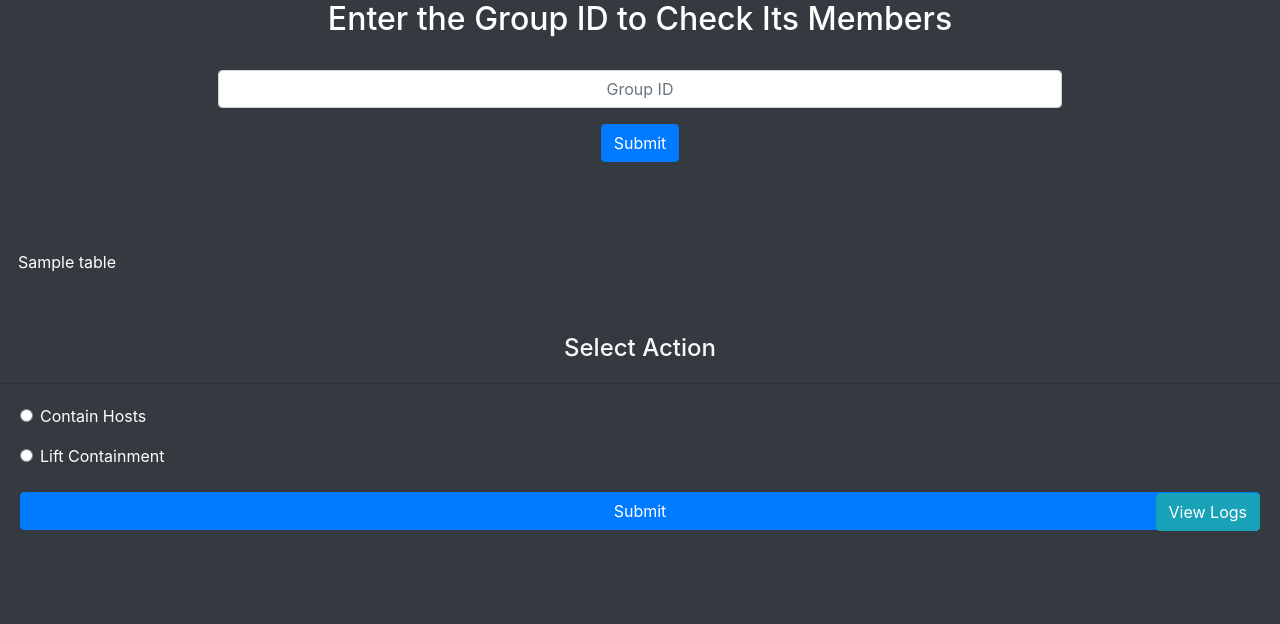
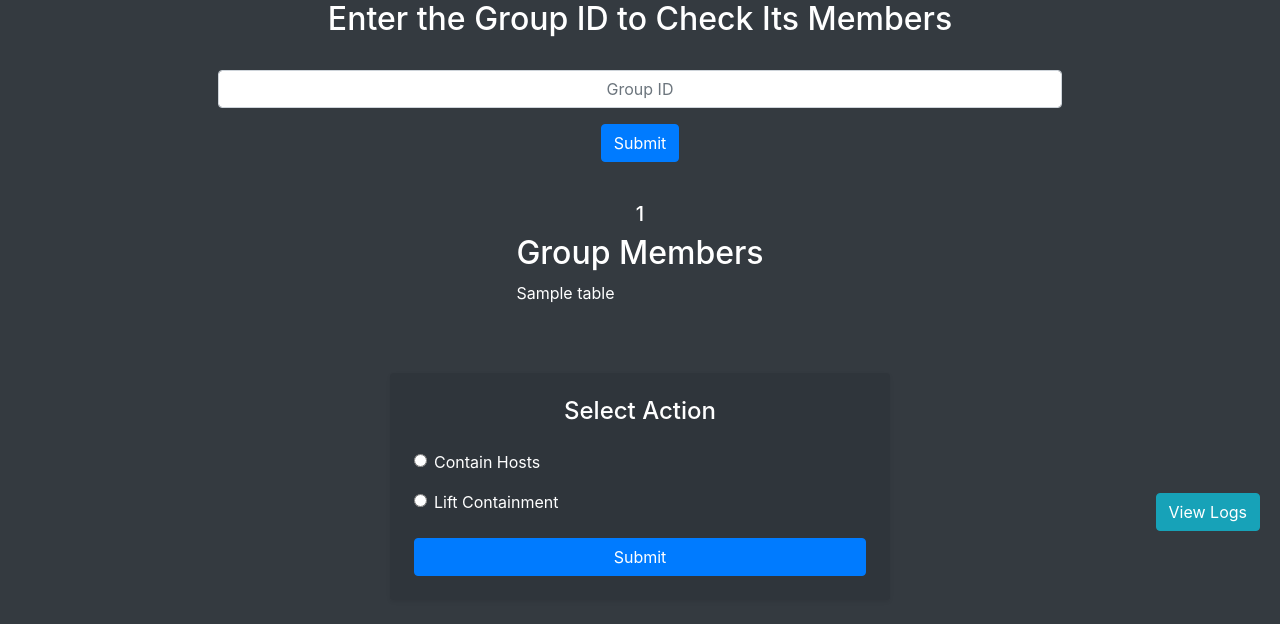
Before and after one commit to zayeemZaki/FullStackCrowdStrikeAutomation, a Flask app: template website/templates/falcon_containment/contain_group.html in a window 1280 px wide. Shown: the part 249-873 px from the top of the page. Before the commit the page ends 780 px from the top, so only its background shows below. Run offline with Flask 3, Linux system fonts and the light colour scheme; the template is opened without the code that fills it: most values are stand-ins (such as "Sample title", 1, 10 or a date in 2020); some libraries are stand-ins or nearby versions.

Commit message:
updated contain_group.html

```diff
--- a/website/templates/falcon_containment/contain_group.html
+++ b/website/templates/falcon_containment/contain_group.html
@@ -44,20 +44,21 @@
 <br>
 
 {% if member_tables %}
-    <div class="container-fluid mt-5">
-        <div class="table-responsive">
+    <div class="row justify-content-center">
+        <div class="col-md-14">
+            <h5 class="text-center">{{ group_id }}</h5>
+            <h2 class="text-center">Group Members</h2>
+            <div class="white-text-table">
                 {% for table in member_tables %}
-                <div class="white-text-table mx-2" style="overflow-x: auto; white-space: nowrap;">
                     {{ table|safe }}
-                </div>
                 {% endfor %}
             </div>
         </div>
+    </div>
 
-    <div class="container mt-5">
-        <div class="card text-light bg-dark mb-3">
-            <div class="card-header text-center"><h4>Select Action</h4></div>
-            <div class="card-body">
+    <div class="d-flex justify-content-center mt-5">
+        <div class="card p-4 shadow-sm" style="background-color: #2f353b; border: none; width: 100%; max-width: 500px;">
+            <h4 class="text-center mb-4" style="color: #ffffff;">Select Action</h4>
             <form action="{{ url_for('containment.group_containment_action') }}" method="post" onsubmit="showLoadingSpinner()">
                 <div class="form-check mb-3">
                     <input class="form-check-input" type="radio" name="action" id="contain" value="contain" required>
@@ -73,7 +74,6 @@
                 </div>
                 <button type="submit" class="btn btn-primary btn-block">Submit</button>
             </form>
-            </div>
         </div>
     </div>
 
@@ -123,6 +123,7 @@
             });
         });
     </script>
+
 {% endif %}
 
 <br>
```
Lines whose indentation alone changed are shown as unchanged.
